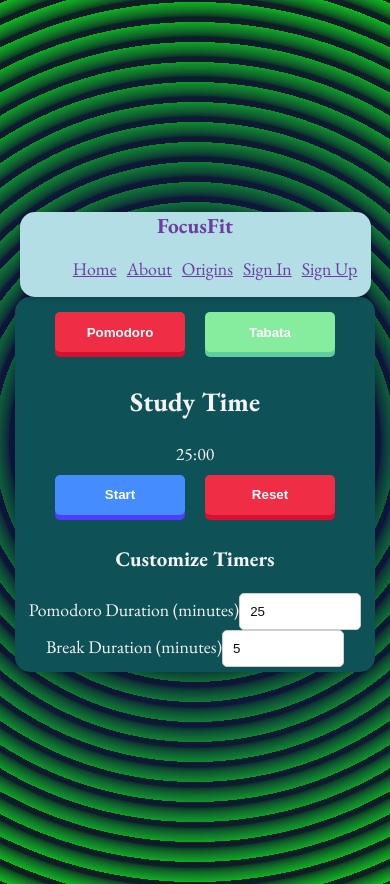
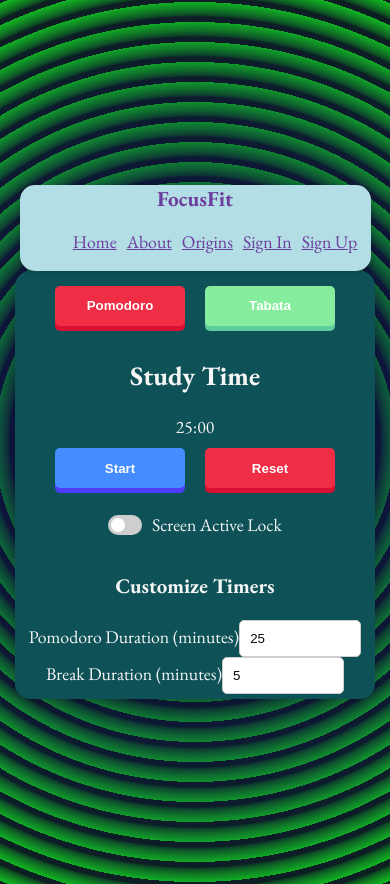
Before and after one commit to navesm/focus-fit1, a React (Create React App) app: page / in a window 390 px wide. Built offline with nearby package versions, Linux system fonts and the light colour scheme; no server answers.

Commit message:
added screen wake lock button for mobile use

```diff
--- a/src/App.css
+++ b/src/App.css
@@ -39,6 +39,7 @@ html, body {
   z-index:1;
 }
 
+
 @media (max-width: 600px) {
   .container {
     padding: 5px;
--- a/src/App.js
+++ b/src/App.js
@@ -22,6 +22,7 @@ function App() {
   const [tabataBreak, setTabataBreak] = useState(10); //Default tabata break in seconds
   const [totalRounds, setTotalRounds] = useState(10); // 10 rounds by default
   const [user, setUser] = useState(null);
+  const [wakeLockActive, setWakeLockActive] = useState(false);
 
   //Funcntion to update durations
   const setDurations = (type, value) => {
@@ -124,6 +125,8 @@ const handleSignOut = async () => {
               totalRounds={totalRounds}
               className="timer-container"
               updateStat={updateStat}
+              wakeLockActive={wakeLockActive}
+              setWakeLockActive={setWakeLockActive}
             />
             <Settings
               mode={mode}
--- a/src/components/timer/timer.jsx
+++ b/src/components/timer/timer.jsx
@@ -2,7 +2,7 @@ import  React, { useState, useEffect, useCallback, useRef } from 'react';
 import './timer.styles.css';
 
 
-function Timer ({mode, pomodoroDuration, tabataDuration, pomodoroBreak, tabataBreak, totalRounds, updateStat}) {
+function Timer ({mode, pomodoroDuration, tabataDuration, pomodoroBreak, tabataBreak, totalRounds, updateStat, wakeLockActive, setWakeLockActive}) {
 	const [timeLeft, setTimeLeft] = useState(mode === 'pomodoro' ? pomodoroDuration * 60 : tabataDuration);
 	const [isRunning, setIsRunning] = useState(false);
 	const [isBreak, setIsBreak] = useState(false);
@@ -175,6 +175,43 @@ function Timer ({mode, pomodoroDuration, tabataDuration, pomodoroBreak, tabataBr
     let minutesOutput = Math.floor(timeLeft / 60 || 0);
     let secondsOutput = timeLeft % 60 || 0;
 
+    useEffect(() => {
+    	let wakeLock = null;
+
+    	const requestWakeLock = async () => {
+    		try {
+    			if ('wakeLock' in navigator) {
+    				wakeLock = await navigator.wakeLock.request('screen');
+    				console.log("Wake Lock activated");
+    			}
+    		} catch (err) {
+    			console.error("Failed to acquire wake lock:", err);
+    		}
+    	};
+
+    	const releaseWakeLock = async () => {
+    		if (wakeLock) {
+    			try {
+    				await wakeLock.release();
+    				console.log("Wake Lock released");
+    				wakeLock = null;
+    			} catch (err) {
+    				console.error("Failed to release wake lock:", err);
+    			}
+    		}
+    	};
+
+    	if (wakeLockActive) {
+    		requestWakeLock();
+    	} else {
+    		releaseWakeLock();
+    	}
+
+    	return () => {
+    		releaseWakeLock();
+    	};
+    }, [wakeLockActive]);
+
 
 	return (
 		<div className="button-container">
@@ -195,6 +232,17 @@ function Timer ({mode, pomodoroDuration, tabataDuration, pomodoroBreak, tabataBr
 			    {isRunning ? 'Pause' : 'Start'}
 			</button>
 			<button className="reset-button" onClick={resetHandler}> Reset </button>
+			<div className="wake-lock-toggle">
+              <label className="switch">
+                <input
+                  type="checkbox"
+                  checked={wakeLockActive}
+                  onChange={() => setWakeLockActive(!wakeLockActive)}
+                  />
+                  <span className="slider round"></span>
+              </label>
+              <span>Screen Active Lock</span>
+            </div>
 		</div>
 		)
 }
--- a/src/components/timer/timer.styles.css
+++ b/src/components/timer/timer.styles.css
@@ -52,3 +52,56 @@ button {
   box-shadow: 0 0 #d90429;
   top: 5px;
 }
+
+.wake-lock-toggle {
+  margin: 15px 0; /* Add space around the toggle */
+  display: flex;
+  align-items: center;
+  gap: 10px;
+  justify-content: center; /* Center-align it */
+}
+
+.wake-lock-toggle .switch {
+  position: relative;
+  display: inline-block;
+  width: 34px;
+  height: 20px;
+}
+
+.wake-lock-toggle .switch input {
+  opacity: 0;
+  width: 0;
+  height: 0;
+}
+
+.wake-lock-toggle .slider {
+  position: absolute;
+  cursor: pointer;
+  top: 0;
+  left: 0;
+  right: 0;
+  bottom: 0;
+  background-color: #ccc;
+  transition: 0.4s;
+  border-radius: 34px;
+}
+
+.wake-lock-toggle .slider:before {
+  position: absolute;
+  content: "";
+  height: 14px;
+  width: 14px;
+  left: 3px;
+  bottom: 3px;
+  background-color: white;
+  transition: 0.4s;
+  border-radius: 50%;
+}
+
+.wake-lock-toggle input:checked + .slider {
+  background-color: #4caf50;
+}
+
+.wake-lock-toggle input:checked + .slider:before {
+  transform: translateX(14px);
+}
```
